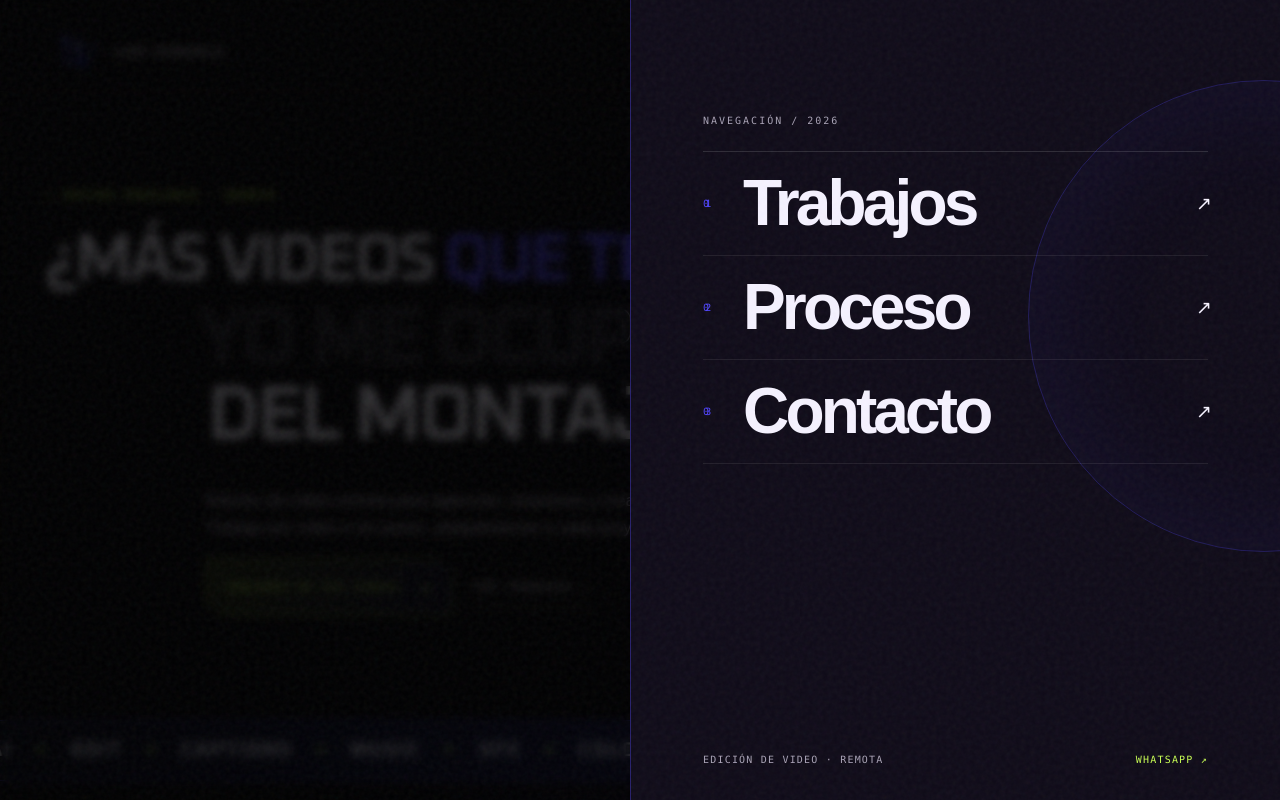
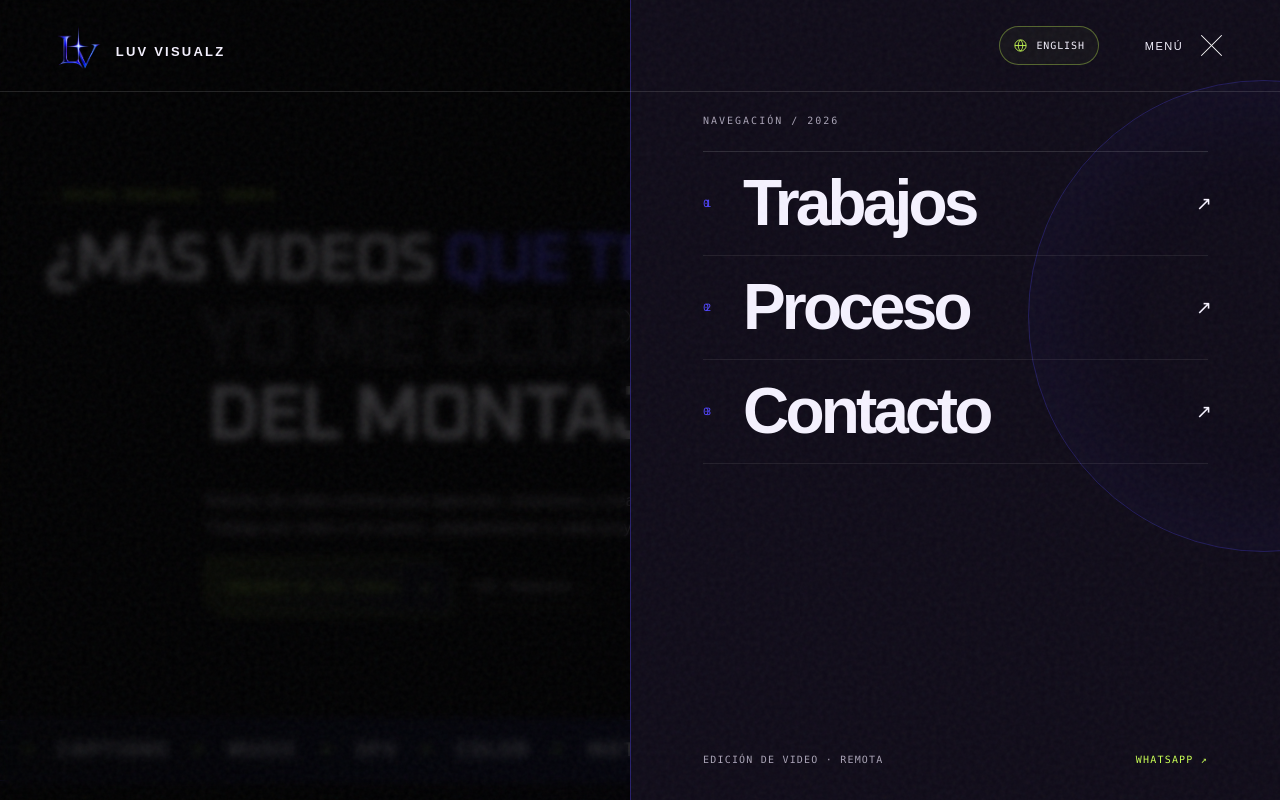
Before and after one commit to LuvVisualz/luvvisualz.edit, a plain HTML site: page index.html in a window 1280 px wide. Both pictures are taken after a click on the button "MENÚ". Shown: the top 800 px of the page. Drawn offline with Linux system fonts and the light colour scheme; a web font is replaced by a local one.

Commit message:
Cycle player speed and reveal header on upward scroll

```diff
--- a/assets/app.js
+++ b/assets/app.js
@@ -1,9 +1,54 @@
 (() => {
   'use strict';
+  const header = document.querySelector('.site-header');
   const menuButton = document.querySelector('[data-menu-button]');
   const menu = document.querySelector('[data-menu]');
   const scrim = document.querySelector('[data-menu-scrim]');
   let previousFocus = null;
+  let lastScrollY = Math.max(0, window.scrollY);
+  let scrollTravel = 0;
+  let scrollDirection = 0;
+  let wantsHeader = true;
+  let headerFrame = 0;
+  function updateHeader() {
+    if (!header) return;
+    const y = Math.max(0, window.scrollY);
+    const delta = y - lastScrollY;
+    const direction = Math.sign(delta);
+    const menuOpen = menu?.classList.contains('open');
+    const focusInHeader = !!header.querySelector(':focus-visible');
+    const atTop = y <= 8;
+    if (atTop || menuOpen || focusInHeader) {
+      wantsHeader = true;
+      scrollTravel = 0;
+    } else if (direction) {
+      if (direction !== scrollDirection) scrollTravel = 0;
+      scrollTravel += Math.abs(delta);
+      if (scrollTravel >= 18) {
+        wantsHeader = direction < 0;
+        scrollTravel = 0;
+      }
+    }
+    if (direction) scrollDirection = direction;
+    lastScrollY = y;
+    const height = header.getBoundingClientRect().height;
+    const controlsAtTop = !atTop && !menuOpen && [...document.querySelectorAll('.video-controls')]
+      .some(controls => {
+        const rect = controls.getBoundingClientRect();
+        return rect.top < height && rect.bottom > 0;
+      });
+    header.classList.toggle('header-scrolled', !atTop);
+    header.classList.toggle('header-away', !atTop && !menuOpen && !focusInHeader && (!wantsHeader || controlsAtTop));
+    header.classList.toggle('menu-visible', !!menuOpen);
+  }
+  window.addEventListener('scroll', () => {
+    if (headerFrame) return;
+    headerFrame = requestAnimationFrame(() => { headerFrame = 0; updateHeader(); });
+  }, {passive: true});
+  window.addEventListener('resize', updateHeader);
+  header?.addEventListener('focusin', updateHeader);
+  header?.addEventListener('focusout', () => requestAnimationFrame(updateHeader));
+  updateHeader();
   function setMenu(open) {
     if (!menu || !menuButton || !scrim) return;
     if (open) previousFocus = document.activeElement;
@@ -13,6 +58,7 @@
     menuButton.setAttribute('aria-expanded', String(open));
     menu.setAttribute('aria-hidden', String(!open));
     menu.inert = !open;
+    updateHeader();
     if (open) menu.querySelector('a')?.focus();
     else previousFocus?.focus?.();
   }
@@ -80,6 +126,18 @@
     let lastVolume = media.volume || 1;
     let switching = null;
     let qualityChange = 0;
+    const rates = [1, 1.5, 2];
+    let speedIndex = 0;
+    const speedText = rate => rate === 1.5 && spanish ? '1,5×' : `${rate}×`;
+    function updateSpeed() {
+      const rate = rates[speedIndex];
+      const next = rates[(speedIndex + 1) % rates.length];
+      media.playbackRate = rate;
+      speed.textContent = speedText(rate);
+      speed.setAttribute('aria-label', label(
+        `Velocidad de reproducción: ${speedText(rate)}. Activar ${speedText(next)}`,
+        `Playback speed: ${speedText(rate)}. Switch to ${speedText(next)}`));
+    }
 
     // iOS does not allow page controls to change media.volume. In that case only mute remains.
     let volumeWritable = false;
@@ -246,8 +304,9 @@
         media.currentTime = media.duration * Number(seek.value) / 1000;
       }
     });
-    speed.addEventListener('change', () => { media.playbackRate = Number(speed.value); });
-    media.addEventListener('loadedmetadata', () => { media.playbackRate = Number(speed.value); });
+    speed.addEventListener('click', () => { speedIndex = (speedIndex + 1) % rates.length; updateSpeed(); });
+    media.addEventListener('loadedmetadata', updateSpeed);
+    updateSpeed();
 
     function finishSwitch() {
       if (!switching || !switching.seekComplete || media.seeking || media.readyState < 2) return;
@@ -271,7 +330,7 @@
       media.load();
       media.addEventListener('loadedmetadata', () => {
         if (!switching || switching.change !== change) return;
-        media.playbackRate = Number(speed.value);
+        media.playbackRate = rates[speedIndex];
         if (position && Number.isFinite(media.duration)) {
           try { media.currentTime = Math.min(position, Math.max(0, media.duration - 0.1)); }
           catch (_) { switching.seekComplete = true; }
--- a/assets/player-controls.css
+++ b/assets/player-controls.css
@@ -28,3 +28,15 @@
 @media(prefers-reduced-motion:reduce){
   .video-controls .volume-control [data-volume]{transition:none}
 }
+
+/* Cycle playback speed without changing the existing control footprint. */
+.video-controls button[data-speed]{width:100%;min-width:0;height:30px;padding:0 2px;border:1px solid rgba(139,121,255,.5);border-radius:3px;color:#f2eefb;background:#151527;font:11px var(--mono);text-align:center;cursor:pointer}
+.video-controls button[data-speed]:focus-visible{outline:2px solid var(--acid);outline-offset:2px}
+@media(max-width:1250px){.video-controls button[data-speed]{height:44px}}
+
+/* The header is already out of document flow; fixed positioning preserves layout. */
+.site-header{position:fixed;transition:transform .28s ease,background-color .28s ease,box-shadow .28s ease}
+.site-header.header-scrolled{background:rgba(9,7,19,.96);box-shadow:0 8px 28px #05040ba8;backdrop-filter:blur(12px)}
+.site-header.header-away{transform:translateY(-105%)}
+.site-header.menu-visible{z-index:40;transform:none}
+@media(prefers-reduced-motion:reduce){.site-header{transition:none}}
```
Also changed, not shown: en/index.html (+3 -3 lines), index.html (+3 -3 lines).
